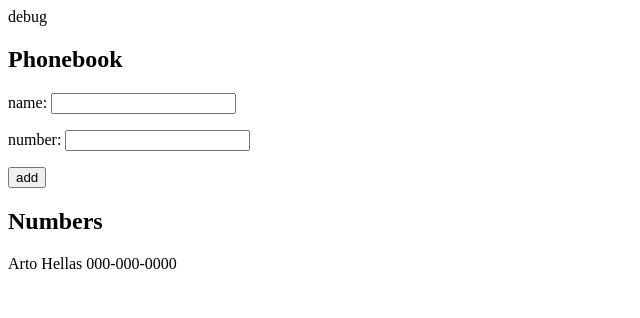
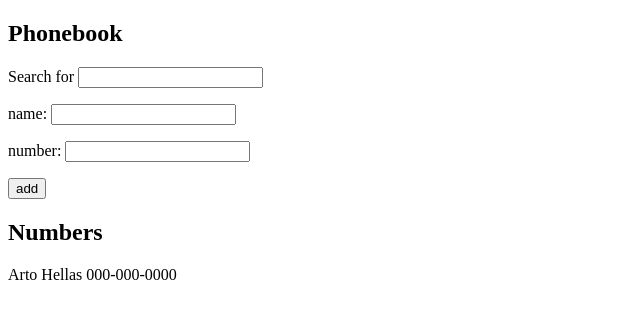
Before and after one commit to Jahnik/fullstackopen, a React (Vite) app in the folder part2/phonebook/: page / in a window 1280 px wide. Shown: the top 318 px of the page, without its empty margins (0-640 px from the left). Built offline with nearby package versions, Linux system fonts and the light colour scheme.

Commit message:
Completed 2.9

```diff
--- a/part2/phonebook/src/App.jsx
+++ b/part2/phonebook/src/App.jsx
@@ -9,6 +9,7 @@ const App = () => {
   ])
   const [newName, setNewName] = useState('')
   const [newNumber, setNewNumber] = useState('')
+  const [newSearch, setNewSearch] = useState('')
 
   const handleName = (event) => {
     setNewName(event.target.value)
@@ -31,10 +32,14 @@ const App = () => {
     }
   }
 
+  const handleSearch = (event) => {
+    setNewSearch(event.target.value)
+  }
+
   return (
     <div>
-      <div>debug {newName} </div>
       <h2>Phonebook</h2>
+      <p>Search for <input value={newSearch} onChange={handleSearch}/></p>
       <form onSubmit={handleSubmit}>
         <div>
           <p>name: <input value={newName} onChange={handleName}/></p>
@@ -45,9 +50,12 @@ const App = () => {
         </div>
       </form>
       <h2>Numbers</h2>
-      {persons.map(person =>
-        <p key={person.name}>{person.name} {person.number}</p>
-      )}
+      {
+      persons.filter(person =>
+        person.name.toLowerCase().includes(newSearch)).map(
+          person => <p key={person.name}>{person.name} {person.number}</p>
+        )
+      }
     </div>
   )
 }
```
